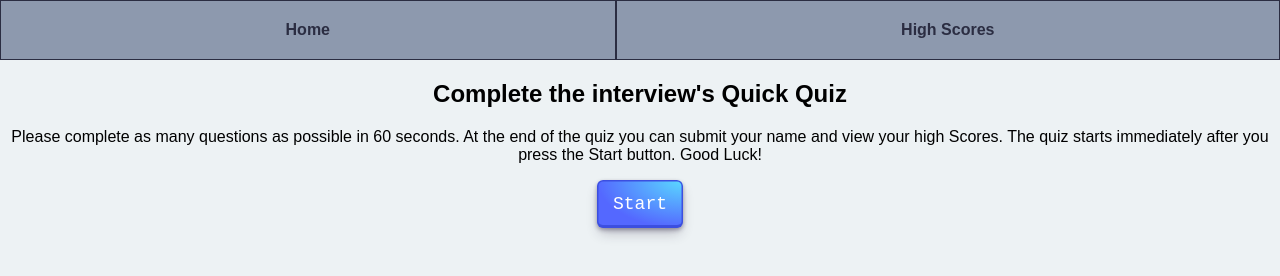
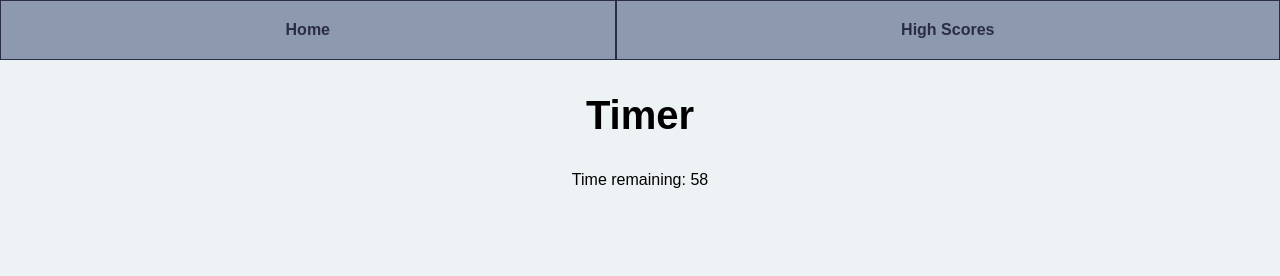
Before and after one commit to talexandru1987/code-quiz, a plain HTML site: page Assets/index.html in a window 1280 px wide. Both pictures are taken after a click on the button "Start". Drawn offline with Linux system fonts and the light colour scheme.

Commit message:
timer is rendered and working

```diff
--- a/Assets/assets/css/styles.css
+++ b/Assets/assets/css/styles.css
@@ -5,14 +5,12 @@ body {
   font-family: "Josefin Sans", sans-serif;
 }
 
-
 /*style for the navigation bar*/
 .navigation-bar {
   display: flex;
   flex-direction: row;
   background-color: #8d99ae;
 }
-
 
 .navigation-bar-item {
   flex-grow: 2;
@@ -36,32 +34,44 @@ body {
 
 main {
   display: flex;
-
+  flex-direction: column;
 }
 
-  .start-quiz {
-
+/*center the content*/
+.start-quiz,
+.timer-section {
   margin: auto;
-
 }
 
 .start-quiz-item {
   text-align: center;
 }
 
+#timer {
+  padding: 20px;
+}
+#timer > p {
+  font-size: 30px;
+}
+
 /* button styles */
 button {
   align-items: center;
   appearance: none;
-    background-image: radial-gradient(100% 100% at 100% 0, #5adaff 0, #5468ff 100%);
+  background-image: radial-gradient(
+    100% 100% at 100% 0,
+    #5adaff 0,
+    #5468ff 100%
+  );
   border: 0;
   border-radius: 6px;
-    box-shadow: rgba(45, 35, 66, .4) 0 2px 4px,rgba(45, 35, 66, .3) 0 7px 13px -3px,rgba(58, 65, 111, .5) 0 -3px 0 inset;
+  box-shadow: rgba(45, 35, 66, 0.4) 0 2px 4px,
+    rgba(45, 35, 66, 0.3) 0 7px 13px -3px, rgba(58, 65, 111, 0.5) 0 -3px 0 inset;
   box-sizing: border-box;
   color: #fff;
   cursor: pointer;
   display: inline-flex;
-    font-family: "JetBrains Mono",monospace;
+  font-family: "JetBrains Mono", monospace;
   height: 48px;
   justify-content: center;
   line-height: 1;
@@ -72,21 +82,23 @@ body {
   position: relative;
   text-align: left;
   text-decoration: none;
-    transition: box-shadow .15s,transform .15s;
+  transition: box-shadow 0.15s, transform 0.15s;
   user-select: none;
   -webkit-user-select: none;
   touch-action: manipulation;
   white-space: nowrap;
-    will-change: box-shadow,transform;
+  will-change: box-shadow, transform;
   font-size: 18px;
 }
 
 button:focus {
-    box-shadow: #3c4fe0 0 0 0 1.5px inset, rgba(45, 35, 66, .4) 0 2px 4px, rgba(45, 35, 66, .3) 0 7px 13px -3px, #3c4fe0 0 -3px 0 inset;
+  box-shadow: #3c4fe0 0 0 0 1.5px inset, rgba(45, 35, 66, 0.4) 0 2px 4px,
+    rgba(45, 35, 66, 0.3) 0 7px 13px -3px, #3c4fe0 0 -3px 0 inset;
 }
 
 button:hover {
-    box-shadow: rgba(45, 35, 66, .4) 0 4px 8px, rgba(45, 35, 66, .3) 0 7px 13px -3px, #3c4fe0 0 -3px 0 inset;
+  box-shadow: rgba(45, 35, 66, 0.4) 0 4px 8px,
+    rgba(45, 35, 66, 0.3) 0 7px 13px -3px, #3c4fe0 0 -3px 0 inset;
   transform: translateY(-2px);
 }
 
@@ -95,22 +107,22 @@ body {
   transform: translateY(2px);
 }
 
+/*Timer title*/
 
-
-
-
+h2 {
+  font-size: 40px;
+  text-align: center;
+  font-weight: bold;
+}
 
 /* mobile viewport styles */
 @media screen and (max-width: 900px) {
-
   /* display as row on mobile*/
   .navigation-bar {
-
     flex-direction: column;
-
   }
 
   .navigation-bar-item {
-        padding:  10px;
+    padding: 10px;
   }
 }
--- a/Assets/assets/js/pseudo.js
+++ b/Assets/assets/js/index.js
@@ -1,8 +1,13 @@
 // global declarations
 const questions = [];
 let questionIndex = 0;
-let timerValue = 10 * questions.length;
+let timerValue = 10 * 6;
 let quizComplete = false;
+
+// target the html elements
+const startButton = document.getElementById("start-btn");
+const main = document.getElementById("main");
+const contentSection = document.getElementById("main-content");
 
 const onLoad = () => {
   // initialise local storage
@@ -13,15 +18,25 @@ const onLoad = () => {
 const removeStartSection = () => {};
 
 const startTimer = () => {
+  console.log("start timer");
+
   // declare function to execute every 1 sec
-  const countdown = () => {
+  const timeInterval = setInterval(function () {
     // decrement timer value
+    timerValue -= 1;
+
+    const timeValue = document.getElementById("time-span");
+    timeValue.textContent = timerValue;
+
+    console.log(timerValue);
     // if quizComplete is true then stop timer
+
     // check if timer reaches 0
+    if (timerValue === 0) {
+      clearInterval(timeInterval);
+    }
     // if true render game over
-  };
-
-  // setInterval of 1000ms (1s)
+  }, 1000); // setInterval of 1000ms (1s)
 };
 
 const validateAnswer = () => {
@@ -49,11 +64,48 @@ const handleFormSubmit = () => {
 };
 
 const renderTimerSection = () => {
+  console.log("render time section");
   // use HTML as guide and build in JS
-  // append section to main
+
+  // create section
+  const section = document.createElement("section");
+  // add class attribute
+  section.setAttribute("class", "timer-section");
+  main.append(section);
+
+  // create h2
+  const h2 = document.createElement("h2");
+  // add content to h2
+  h2.textContent = "Timer";
+  //append to section
+  section.append(h2);
+
+  // create div element
+  const timerDiv = document.createElement("div");
+  // add class attribute
+  timerDiv.setAttribute("class", "timer");
+  //append to section
+  section.append(timerDiv);
+
+  // create p element
+  const paragraph = document.createElement("p");
+  // add the text content
+  paragraph.textContent = "Time remaining: ";
+  //append to div
+  timerDiv.append(paragraph);
+
+  //create span
+  const span = document.createElement("span");
+  //add span attribute
+  span.setAttribute("id", "time-span");
+  // add the text content
+  span.textContent = timerValue;
+  //append to div
+  paragraph.append(span);
 };
 
 const renderQuestionSection = () => {
+  console.log("render question section");
   // use HTML as guide and build in JS
   // append section to main
   // add click event listener on #question-section
@@ -82,11 +134,19 @@ const renderQuizCompleteSection = () => {
 
 const startQuiz = () => {
   // remove start section
+  contentSection.remove();
+
   // start timer
+  startTimer();
+
   // render timer section
+  renderTimerSection();
+
   // render question section
+  renderQuestionSection();
 };
 
 // add event listeners
+startButton.addEventListener("click", startQuiz);
 // add document on load event listener
 // add start button click event listener
--- a/Assets/index.html
+++ b/Assets/index.html
@@ -9,7 +9,12 @@
     <title>Job Interview Quiz Home</title>
 
     <!-- code to change the favicon-->
-        <link rel="icon" type="image/x-icon" href="./assets/img/question.png" alt="favicon"/>
+    <link
+      rel="icon"
+      type="image/x-icon"
+      href="./assets/img/question.png"
+      alt="favicon"
+    />
 
     <meta name="author" content="Alexandru Tanase" />
 
@@ -24,46 +29,61 @@
     <meta name="viewport" content="width=device-width, initial-scale=1.0" />
   </head>
   <body>
-    <Header>
+    <header>
       <!--Contains the nav bar elements-->
       <nav class="navigation-bar">
-
         <div class="navigation-bar-item">
-
           <a href="./index.html">Home</a>
-
         </div>
 
         <div class="navigation-bar-item">
-
           <a href="./highscore.html">High Scores</a>
-
         </div>
-
       </nav>
-    </Header>
+    </header>
 
     <!--the main content of the page-->
-    <main>
-        <section class="start-quiz">
+    <main id="main">
+      <!-- <section class="timer-section">
+        <div id="timer">
+          <h2>Timer</h2>
 
+          <p>Time remaining: <span id="time-span">60</span></p>
+        </div>
+      </section>
+
+      <section class="question section">
+        <h2></h2>
+
+        <ul>
+          <li></li>
+          <li></li>
+          <li></li>
+          <li></li>
+        </ul>
+
+        <div></div>
+      </section> -->
+
+      <section class="start-quiz" id="main-content">
         <div class="start-quiz-item">
           <h1>Complete the interview's Quick Quiz</h1>
         </div>
 
         <div class="start-quiz-item">
-                <p>Please complete as many questions as possible in 60 seconds.
-                    At the end of the quiz you can submit your name and view your high Scores.
-                   The quiz starts immediately after you press the Start button. Good Luck!
+          <p>
+            Please complete as many questions as possible in 60 seconds. At the
+            end of the quiz you can submit your name and view your high Scores.
+            The quiz starts immediately after you press the Start button. Good
+            Luck!
           </p>
         </div>
 
         <div class="start-quiz-item">
-                <button>Start</button>
+          <button id="start-btn">Start</button>
         </div>
-
       </section>
-
     </main>
+    <script src="./assets/js/index.js"></script>
   </body>
 </html>
```
Also changed, not shown: Assets/highscore.html (+12 -15 lines). Lines whose indentation alone changed are shown as unchanged.
